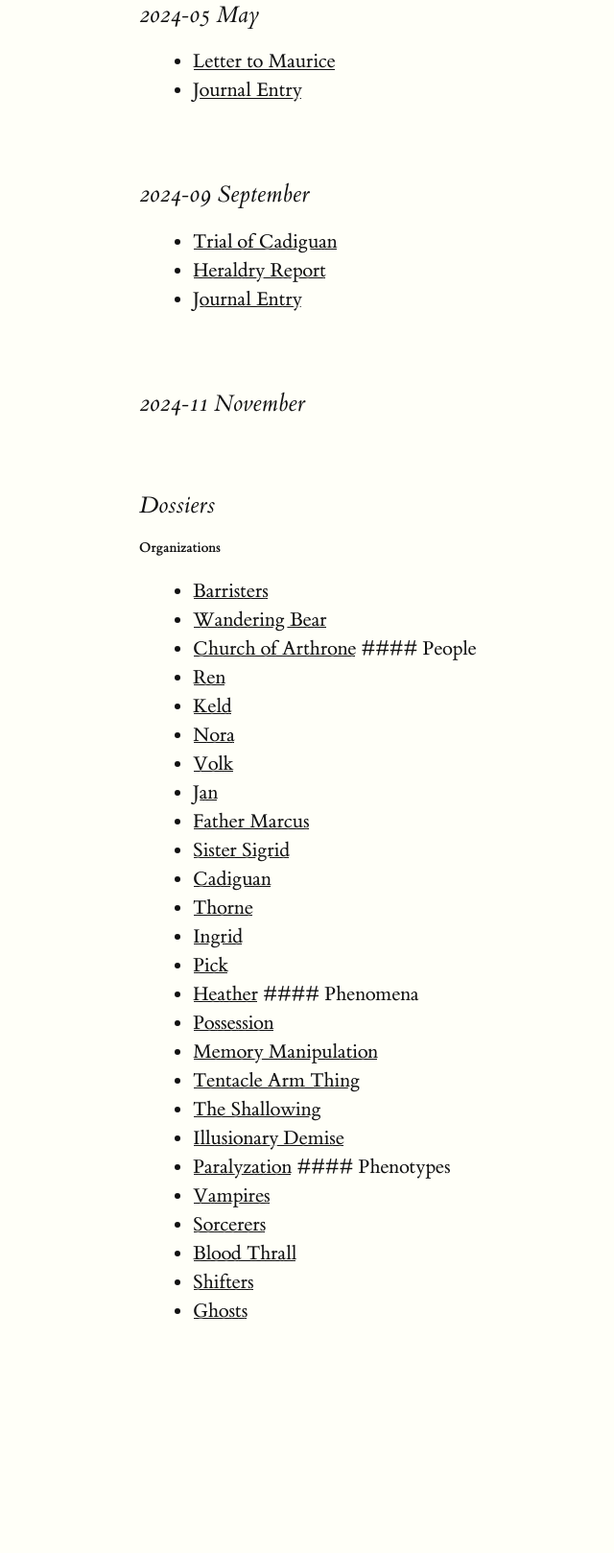
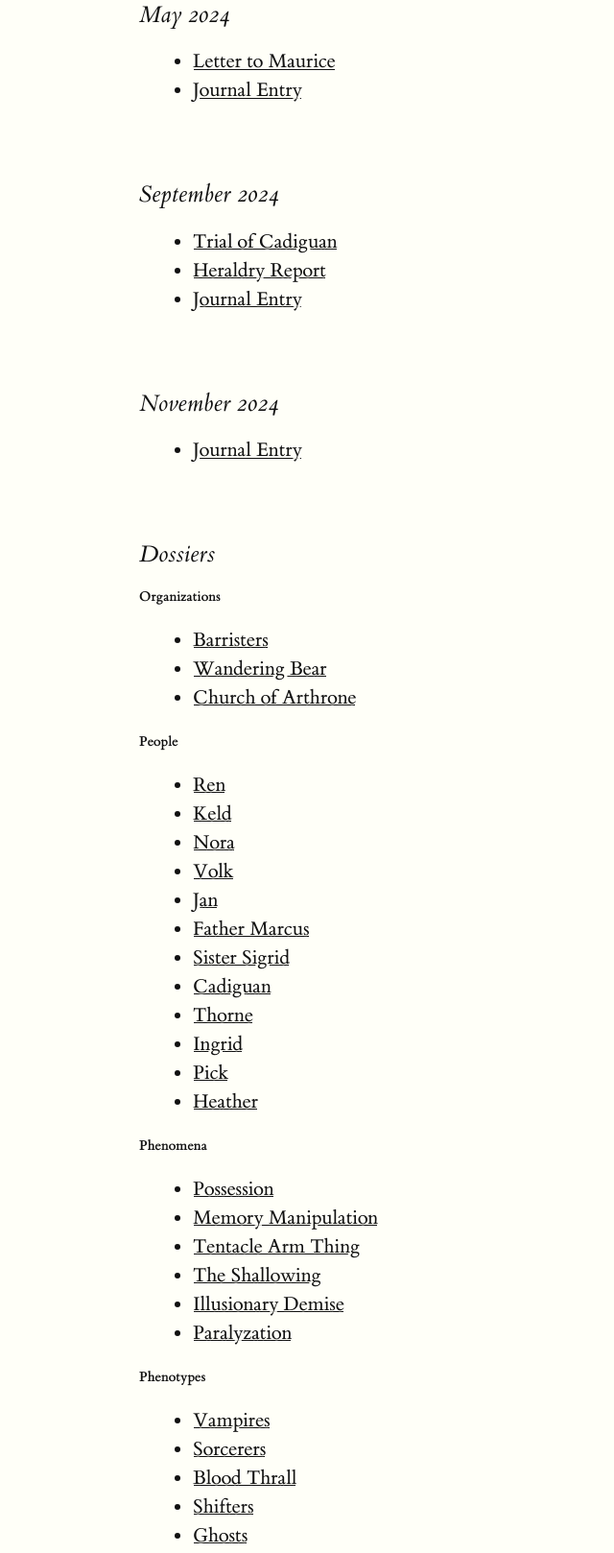
Before and after one commit to PrecociouslyDigital/ShadowAccord, a plain HTML site: page out/index.html in a window 1280 px wide. Shown: the part 256-1874 px from the top of the page at 96% size, without its empty margins (15-655 px from the left). Before the commit the page ends 1756 px from the top, so only its background shows below. Drawn offline with Linux system fonts and the light colour scheme.

Commit message:
Make headings nicer

```diff
--- a/out/index.html
+++ b/out/index.html
@@ -24,8 +24,8 @@
 <!---
 Autogenerated File: edits will be overwritten
 -->
-<section id="may" class="level3">
-<h3>2024-05 May</h3>
+<section id="may-2024" class="level3">
+<h3>May 2024</h3>
 <ul>
 <li><a href="/2024-05_May/Letter_to_Maurice/index.html">Letter to
 Maurice</a></li>
@@ -33,8 +33,8 @@ Maurice</a></li>
 Entry</a></li>
 </ul>
 </section>
-<section id="september" class="level3">
-<h3>2024-09 September</h3>
+<section id="september-2024" class="level3">
+<h3>September 2024</h3>
 <ul>
 <li><a href="/2024-09_September/Trial_of_Cadiguan/index.html">Trial of
 Cadiguan</a></li>
@@ -44,8 +44,12 @@ Report</a></li>
 Entry</a></li>
 </ul>
 </section>
-<section id="november" class="level3">
-<h3>2024-11 November</h3>
+<section id="november-2024" class="level3">
+<h3>November 2024</h3>
+<ul>
+<li><a href="/2024-11_November/Journal_Entry/index.html">Journal
+Entry</a></li>
+</ul>
 </section>
 <section id="dossiers" class="level3">
 <h3>Dossiers</h3>
@@ -59,7 +63,12 @@ href="/Dossiers/Organizations/Wandering_Bear/index.html">Wandering
 Bear</a></li>
 <li><a
 href="/Dossiers/Organizations/Church_of_Arthrone/index.html">Church of
-Arthrone</a> #### People</li>
+Arthrone</a></li>
+</ul>
+</section>
+<section id="people" class="level4">
+<h4>People</h4>
+<ul>
 <li><a href="/Dossiers/People/Ren/index.html">Ren</a></li>
 <li><a href="/Dossiers/People/Keld/index.html">Keld</a></li>
 <li><a href="/Dossiers/People/Nora/index.html">Nora</a></li>
@@ -73,8 +82,12 @@ Sigrid</a></li>
 <li><a href="/Dossiers/People/Thorne/index.html">Thorne</a></li>
 <li><a href="/Dossiers/People/Ingrid/index.html">Ingrid</a></li>
 <li><a href="/Dossiers/People/Pick/index.html">Pick</a></li>
-<li><a href="/Dossiers/People/Heather/index.html">Heather</a> ####
-Phenomena</li>
+<li><a href="/Dossiers/People/Heather/index.html">Heather</a></li>
+</ul>
+</section>
+<section id="phenomena" class="level4">
+<h4>Phenomena</h4>
+<ul>
 <li><a
 href="/Dossiers/Phenomena/Possession/index.html">Possession</a></li>
 <li><a href="/Dossiers/Phenomena/Memory_Manipulation/index.html">Memory
@@ -87,8 +100,12 @@ Shallowing</a></li>
 href="/Dossiers/Phenomena/Illusionary_Demise/index.html">Illusionary
 Demise</a></li>
 <li><a
-href="/Dossiers/Phenomena/Paralyzation/index.html">Paralyzation</a> ####
-Phenotypes</li>
+href="/Dossiers/Phenomena/Paralyzation/index.html">Paralyzation</a></li>
+</ul>
+</section>
+<section id="phenotypes" class="level4">
+<h4>Phenotypes</h4>
+<ul>
 <li><a href="/Dossiers/Phenotypes/Vampires/index.html">Vampires</a></li>
 <li><a
 href="/Dossiers/Phenotypes/Sorcerers/index.html">Sorcerers</a></li>
```
Also changed, not shown: 2 other files.
